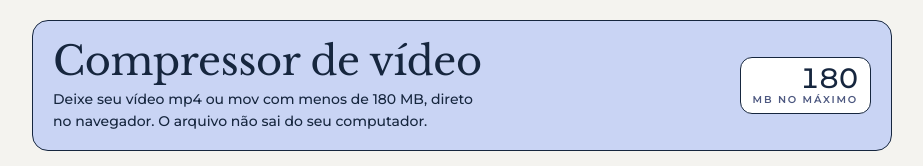
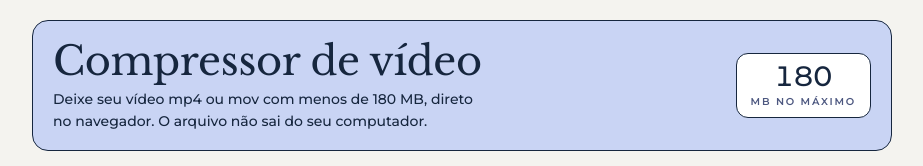
Before and after one commit to Anafachone/AFMD, a browser extension: page transcritor/index.html in a window 1280 px wide. Shown: the top 166 px of the page, without its empty margins (178-1101 px from the left). Drawn offline with nearby package versions, Linux system fonts and the light colour scheme.

Commit message:
Center the MB badge number and label
Co-Authored-By: Claude Sonnet 5.5 <noreply@anthropic.com>
Claude-Session: https://claude.ai/code/session_016BHF2GZGbYQGAffRantXGB

```diff
--- a/transcritor/index.html
+++ b/transcritor/index.html
@@ -26,9 +26,9 @@ h2{font-size:20px;line-height:1.2}
 .hero{display:flex;justify-content:space-between;align-items:center;gap:12px 24px;flex-wrap:wrap;background:var(--hero);border:1px solid var(--ink);border-radius:16px;padding:18px 20px}
 .hero .hd{display:grid;gap:2px;min-width:0}
 .hero p{margin:4px 0 0;font-size:14px;font-weight:500;max-width:46ch}
-.badge{text-align:right;background:var(--card);border:1px solid var(--ink);border-radius:12px;padding:6px 12px}
-.badge b{display:block;font-size:clamp(22px,5vw,28px);font-weight:500;line-height:1;font-variant-numeric:tabular-nums;letter-spacing:-.01em}
-.badge span{font-size:10px;letter-spacing:.18em;text-transform:uppercase;font-weight:600;color:var(--muted)}
+.badge{display:flex;flex-direction:column;align-items:center;justify-content:center;gap:4px;min-width:96px;text-align:center;background:var(--card);border:1px solid var(--ink);border-radius:12px;padding:8px 14px}
+.badge b{display:block;text-align:center;font-size:clamp(22px,5vw,28px);font-weight:500;line-height:1;font-variant-numeric:tabular-nums;letter-spacing:-.01em}
+.badge span{display:block;text-align:center;white-space:nowrap;font-size:10px;letter-spacing:.18em;text-transform:uppercase;font-weight:600;color:var(--muted)}
 
 /* alternar vídeo / PDF */
 .seg{display:inline-flex;gap:4px;padding:4px;background:var(--lav-100);border:1px solid var(--line);border-radius:12px;justify-self:start}
```
